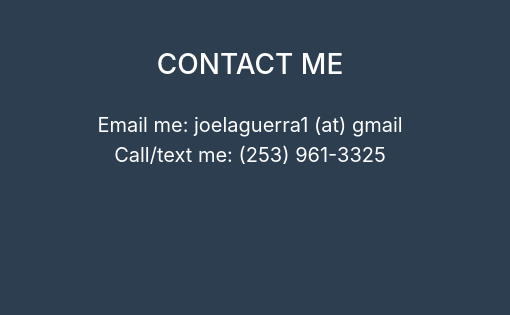
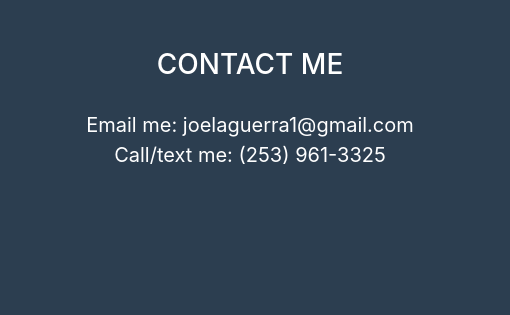
Before and after one commit to joel-g/final-joelguerra.ninja, a website with bundled scripts: page index.html in a window 1280 px wide. Shown: the part 3102-3417 px from the top of the page, 770-1280 px from the left. Built offline with nearby package versions, Linux system fonts and the light colour scheme.

Commit message:
changed email address format

```diff
--- a/index.html
+++ b/index.html
@@ -279,7 +279,7 @@
             </div>
             <div class="footer-col col-md-4">
               <h3>Contact Me</h3>
-              <p>Email me: joelaguerra1 (at) gmail<br>
+              <p>Email me: joelaguerra1@gmail.com<br>
               Call/text me: (253) 961-3325
             </div>
           </div>
```
